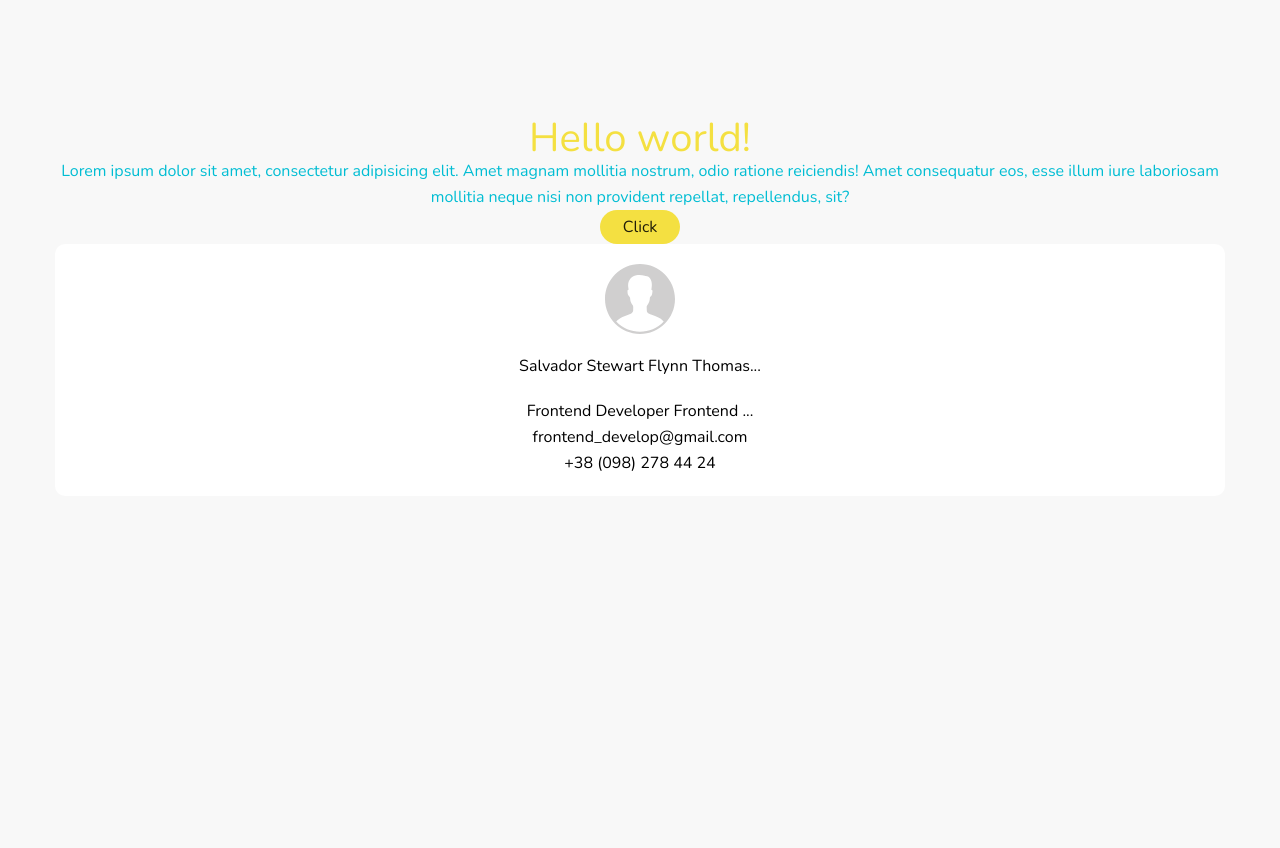
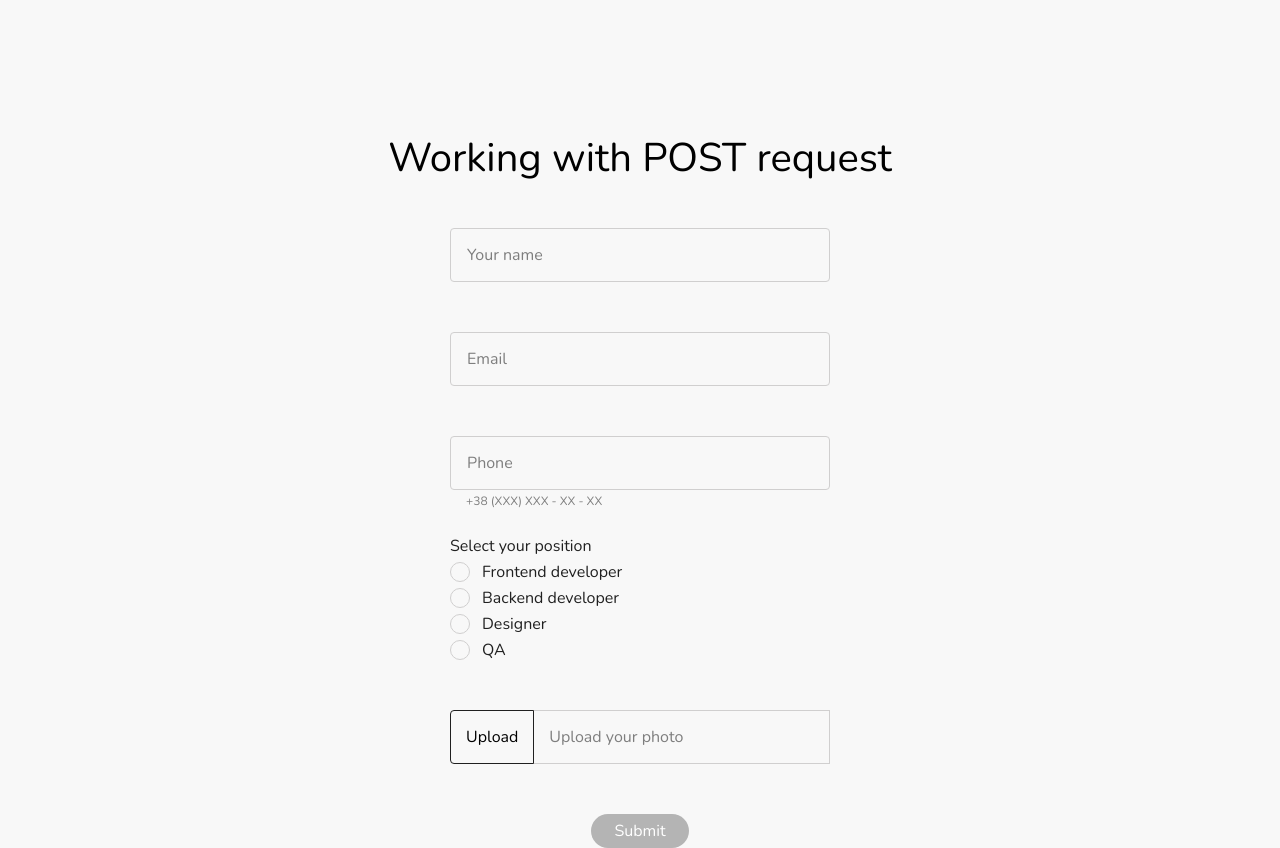
Before and after one commit to dkacevich/test-task, a React (Vite) app: page / in a window 1280 px wide. Shown: the part 1563-2411 px from the top of the page. Before the commit the page ends 2059 px from the top, so only its background shows below. Built offline with nearby package versions, Linux system fonts and the light colour scheme.

Commit message:
Desktop UI completed

```diff
--- a/package.json
+++ b/package.json
@@ -10,7 +10,8 @@
   },
   "dependencies": {
     "react": "^18.2.0",
-    "react-dom": "^18.2.0"
+    "react-dom": "^18.2.0",
+    "react-hook-form": "^7.41.1"
   },
   "devDependencies": {
     "@types/react": "^18.0.26",
--- a/src/App.jsx
+++ b/src/App.jsx
@@ -1,8 +1,9 @@
 import './App.scss'
 import Card from './components/Card/Card'
+import Form from './components/Form/Form';
 import Header from './components/Header/Header'
 import Promo from './components/Promo/Promo';
-import GetRequests from './components/GetRequests/GetRequests';
+import Team from './components/Team/Team';
 
 const App = () => {
 
@@ -11,20 +12,8 @@ const App = () => {
             <Header />
             <div className="app-container">
                 <Promo />
-                <GetRequests />
-                <br />
-                <br />
-                <br />
-                <br />
-                <br />
-                <h1 className="text-yellow">
-                    Hello world!
-                </h1>
-                <p className='text-blue'>Lorem ipsum dolor sit amet, consectetur adipisicing elit. Amet magnam mollitia
-                    nostrum, odio ratione reiciendis! Amet consequatur eos, esse illum iure laboriosam mollitia neque nisi
-                    non provident repellat, repellendus, sit?</p>
-                <button className="button">Click</button>
-                <Card />
+                <Team />
+                <Form/>
             </div>
         </>
     )
--- /dev/null
+++ b/src/components/Form/Form.jsx
@@ -0,0 +1,53 @@
+import { useForm } from 'react-hook-form';
+import './Form.scss'
+import RadioBtn from './RadioBtn';
+
+
+const Form = () => {
+    const {
+        register,
+        handleSubmit,
+        formState: { errors },
+    } = useForm();
+
+    return (
+        <div className='form'>
+            <h1>Working with POST request</h1>
+            <form
+                onSubmit={handleSubmit((data) => console.log(data))}
+                className='form__wrapper'
+            >
+                <div className="form__inputs">
+                    <div className="form__input">
+                        <input placeholder='Your name' {...register('name')} />
+                    </div>
+                    <div className="form__input">
+                        <input placeholder='Email' {...register('email')} />
+                    </div>
+                    <div className="form__input">
+                        <input placeholder='Phone' {...register('phone')} />
+                        <span className="form__phone-mockup">+38 (XXX) XXX - XX - XX</span>
+                    </div>
+                </div>
+                <div className="form__select">
+                    <div className="form__select-label">Select your position</div>
+
+                    <RadioBtn category={'position'} label={'Frontend developer'} />
+                    <RadioBtn category={'position'} label={'Backend developer'} />
+                    <RadioBtn category={'position'} label={'Designer'} />
+                    <RadioBtn category={'position'} label={'QA'} />
+                </div>
+
+                <label className="form__input-file">
+                    <span>Upload</span>
+                    <input type="file" />
+                    <div>Upload your photo</div>
+                </label>
+
+                <button disabled={true} className="button">Submit</button>
+            </form>
+        </div>
+    )
+}
+
+export default Form
--- /dev/null
+++ b/src/components/Form/Form.scss
@@ -0,0 +1,151 @@
+.form {
+    margin-top: 140px;
+
+    &__wrapper {
+        max-width: 380px;
+        margin: 0 auto;
+
+        display: flex;
+        flex-direction: column;
+        align-items: stretch;
+
+        margin-top: 50px;
+    }
+
+    &__input {
+        display: flex;
+        flex-direction: column;
+
+        &:not(:last-child) {
+            margin-bottom: 50px;
+        }
+
+        &:last-child {
+            margin-bottom: 25px;
+        }
+
+        input {
+            padding: 14px 16px;
+            border: 1px solid #D0CFCF;
+            background: transparent;
+            border-radius: 4px;
+            outline: none;
+
+            &::placeholder {
+                color: #7E7E7E;
+            }
+        }
+    }
+
+    &__phone-mockup {
+        font-size: 12px;
+        line-height: 14px;
+        color: #7E7E7E;
+
+        margin-top: 4px;
+        margin-left: 16px;
+        align-self: start;
+    }
+
+    &__select {
+        display: flex;
+        flex-direction: column;
+        align-items: flex-start;
+
+        span,
+        div {
+            font-weight: 400;
+            font-size: 16px;
+            line-height: 26px;
+            color: rgba(0, 0, 0, 0.87);
+        }
+    }
+
+    &__input-file {
+        border-radius: 4px;
+        display: flex;
+        margin-top: 47px;
+        margin-bottom: 50px;
+
+        span {
+            border: 1px solid rgba(0, 0, 0, 0.87);
+            border-radius: 4px 0px 0px 4px;
+            padding: 14px 15px;
+        }
+
+        div {
+            border: 1px solid #D0CFCF;
+            border-left: none;
+            padding: 14px 15px;
+            color: #7E7E7E;
+            flex: 1 1 auto;
+            text-align: left;
+        }
+
+        input {
+            width: 0;
+            height: 0;
+            position: absolute;
+            opacity: 0;
+        }
+    }
+
+    .button {
+        align-self: center;
+    }
+}
+
+
+
+.radio-btn {
+    display: flex;
+    align-items: center;
+    gap: 12px;
+    position: relative;
+    cursor: pointer;
+
+    .radio-text {
+        display: flex;
+        align-items: center;
+        gap: 12px;
+
+        &::before,
+        &::after {
+            content: '';
+            border-radius: 50%;
+            transition: all 0.2s ease 0s;
+        }
+
+        &::before {
+            width: 20px;
+            height: 20px;
+            border: 1px solid #D0CFCF;
+        }
+
+        &::after {
+            width: 10px;
+            height: 10px;
+            background: theme('colors.blue');
+            position: absolute;
+            top: 8px;
+            left: 5px;
+            opacity: 0;
+        }
+    }
+
+    input {
+
+        width: 0;
+        height: 0;
+        opacity: 0;
+        position: absolute;
+
+        &:checked+.radio-text::before {
+            border: 1px solid theme('colors.blue');
+        }
+
+        &:checked+.radio-text:after {
+            opacity: 1;
+        }
+    }
+}
--- /dev/null
+++ b/src/components/Form/RadioBtn.jsx
@@ -0,0 +1,12 @@
+import './Form.scss'
+
+const RadioBtn = ({label, category, checked}) => {
+    return (
+        <label className='radio-btn'>
+            <input type='radio' name={category} checked={checked}/>
+            <div className='radio-text'>{label}</div>
+        </label>
+    )
+}
+
+export default RadioBtn
--- a/src/components/GetRequests/GetRequests.jsx
+++ b/src/components/Team/Team.jsx
@@ -1,11 +1,11 @@
-import './GetRequests.scss'
-import Card from './../Card/Card';
+import './Team.scss'
+import Card from '../Card/Card';
 
-const GetRequests = () => {
+const Team = () => {
   return (
-    <div className='getrequests'>
+    <div className='team'>
         <h1>Working with GET request</h1>
-        <div className="getrequests__grid">
+        <div className="team__grid">
             <Card/>
             <Card/>
             <Card/>
@@ -18,4 +18,4 @@ const GetRequests = () => {
   )
 }
 
-export default GetRequests
+export default Team
--- a/src/components/GetRequests/GetRequests.scss
+++ b/src/components/Team/Team.scss
@@ -1,4 +1,4 @@
-.getrequests {
+.team {
     h1 {
         margin-bottom: 50px;
     }
```
Also changed, not shown: 1 other file (tests, documents, lock files or other folders).
